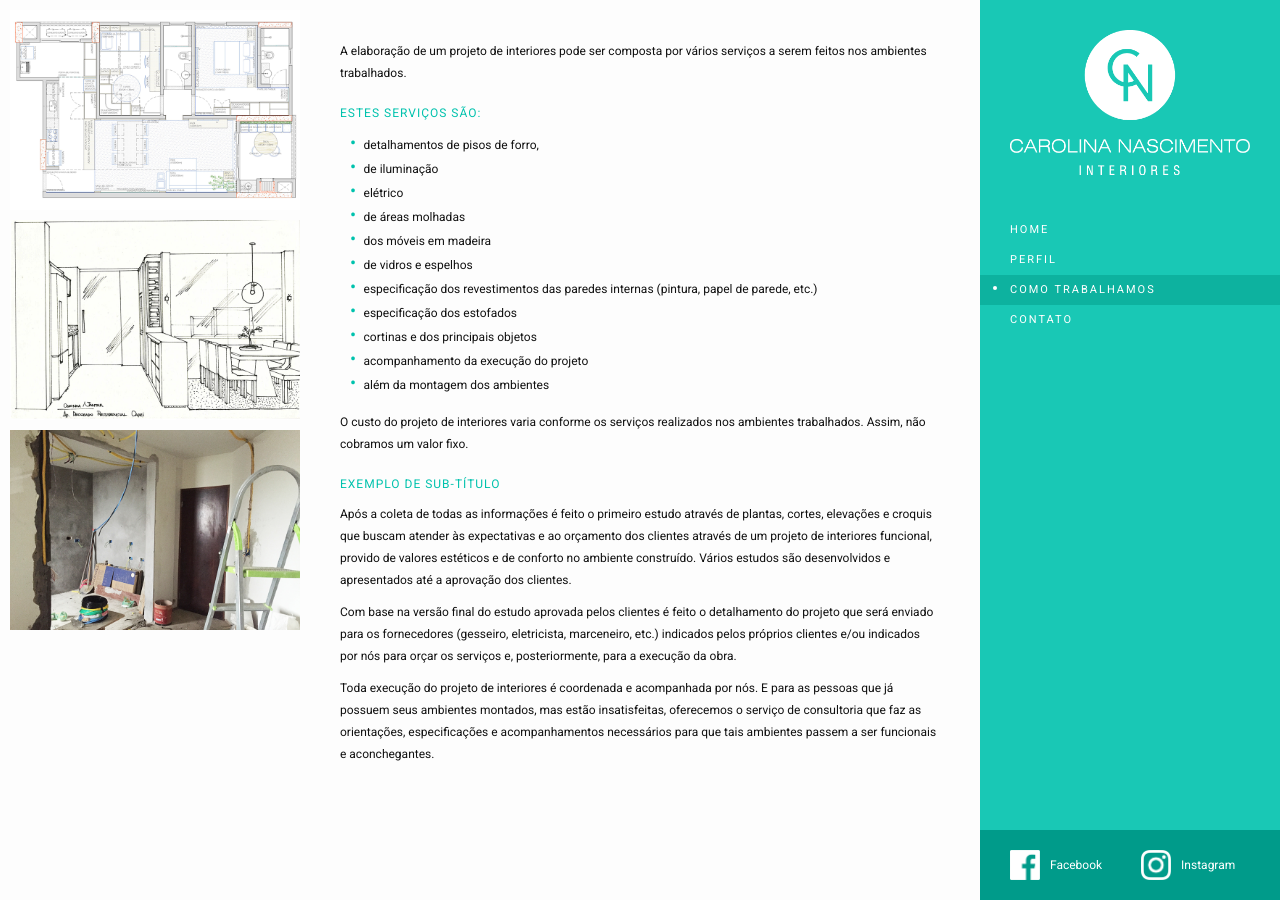
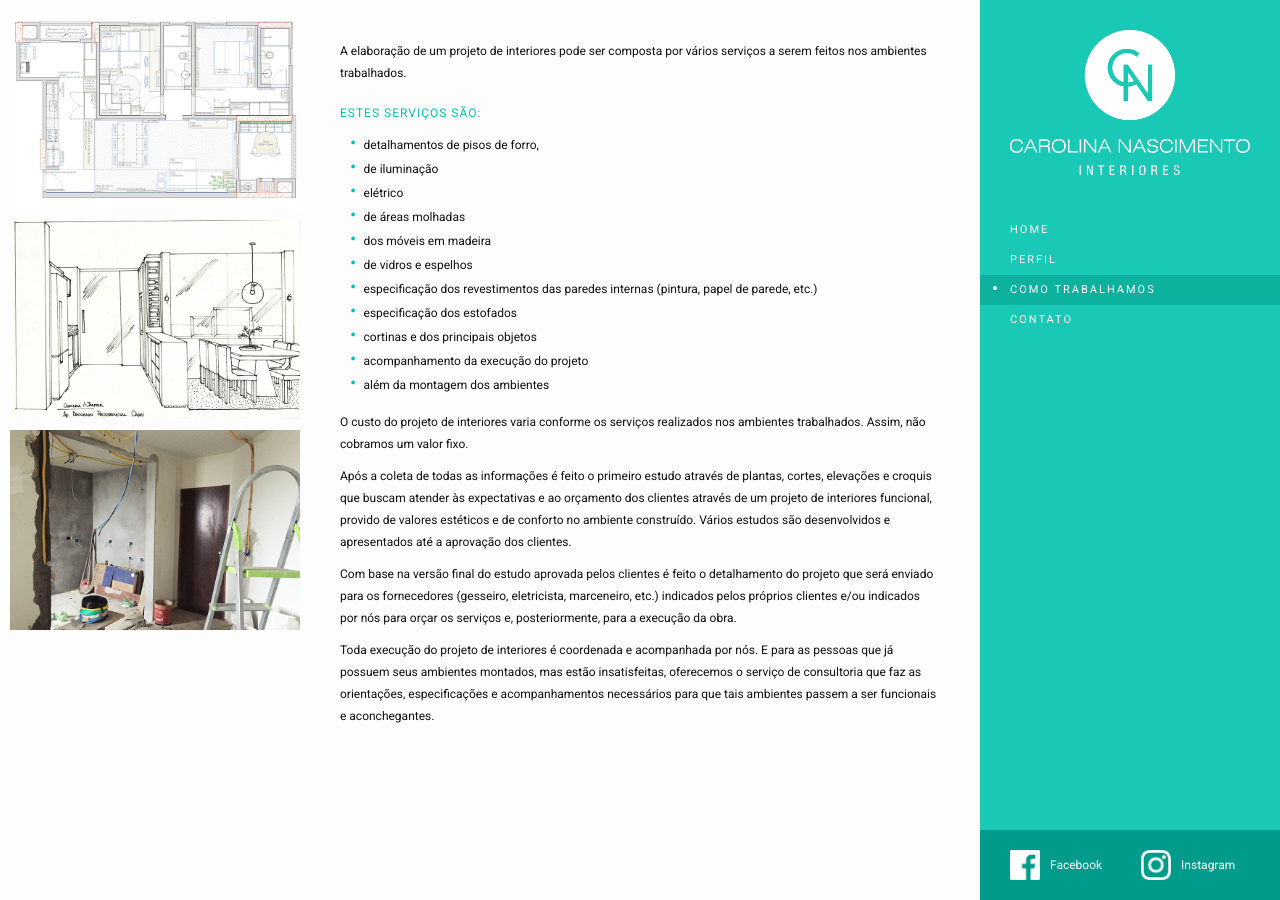
Before and after one commit to eduardofiorezi/carolinanascimentointeriores, a Jekyll site: the page built from como-trabalhamos.html, in a window 1280 px wide. Built offline with Jekyll 4.4.1, drawn with Linux system fonts in a browser that asks for light colours.

Commit message:
Removed unused heading

```diff
--- a/como-trabalhamos.html
+++ b/como-trabalhamos.html
@@ -31,8 +31,6 @@ active: como-trabalhamos
 
   <p>O custo do projeto de interiores varia conforme os serviços realizados nos ambientes trabalhados. Assim, não cobramos um valor fixo.</p>
 
-  <h2>Exemplo de sub-título</h2>
-
   <p>Após a coleta de todas as informações é feito o primeiro estudo através de plantas, cortes, elevações e croquis que buscam atender às expectativas e ao orçamento dos clientes através de um projeto de interiores funcional, provido de valores estéticos e de conforto no ambiente construído. Vários estudos são desenvolvidos e apresentados até a aprovação dos clientes.</p>
 
   <p>Com base na versão final do estudo aprovada pelos clientes é feito o detalhamento do projeto que será enviado para os fornecedores (gesseiro, eletricista, marceneiro, etc.) indicados pelos próprios clientes e/ou indicados por nós para orçar os serviços e, posteriormente, para a execução da obra.</p>
```
